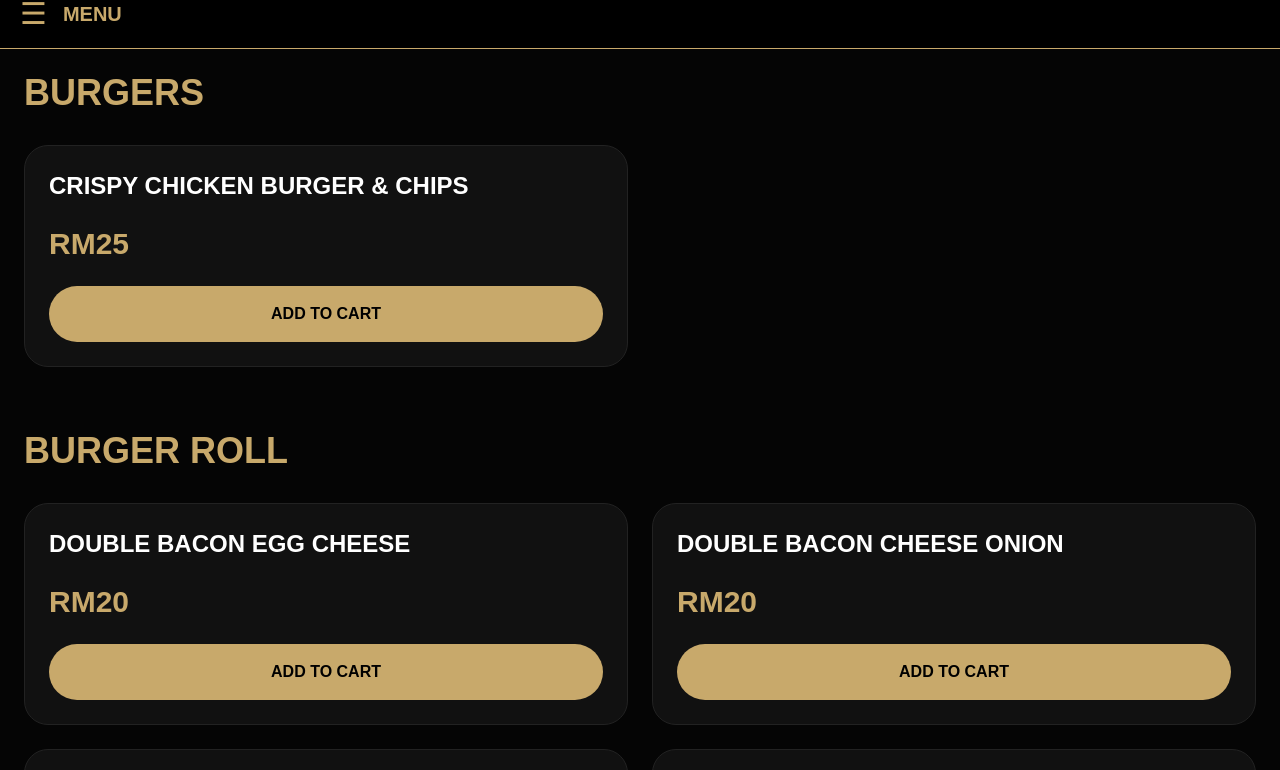
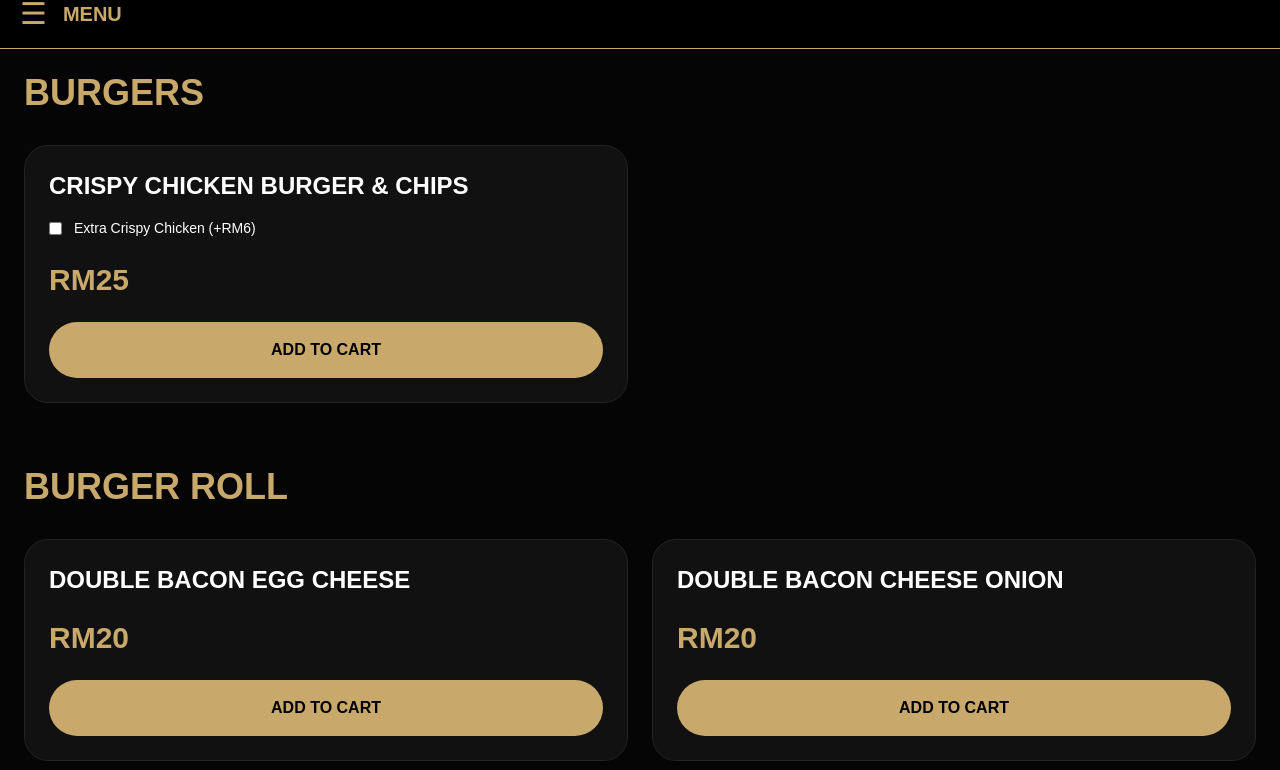
Before and after one commit to diveyaa16/mamasan-scorpion, a Next.js app: page / in a window 1280 px wide. Shown: the part 1014-1784 px from the top of the page. Built offline with nearby package versions, Linux system fonts and the light colour scheme.

Commit message:
added addon options

```diff
--- a/app/page.tsx
+++ b/app/page.tsx
@@ -31,13 +31,9 @@ const menuItems = [
   { id: 5, category: "Signature Rotty (4 PCS)", name: "Chocolate Rotty", price: 12 },
 
   { id: 6, category: "Fried Rice & Noodles", name: "Chicken Rice", price: 12 },
-  { id: 7, category: "Fried Rice & Noodles", name: "Chicken Spicy Rice", price: 12 },
-  { id: 8, category: "Fried Rice & Noodles", name: "Extra Chicken Rice", price: 17 },
   { id: 9, category: "Fried Rice & Noodles", name: "Egg Rice", price: 12 },
 
   { id: 10, category: "Fried Rice & Noodles", name: "Chicken Noodles", price: 12 },
-  { id: 11, category: "Fried Rice & Noodles", name: "Chicken Spicy Noodles", price: 12 },
-  { id: 12, category: "Fried Rice & Noodles", name: "Extra Chicken Noodles", price: 17 },
   { id: 13, category: "Fried Rice & Noodles", name: "Egg Noodles", price: 12 },
 
   { id: 14, category: "Snacks", name: "Fries", price: 10 },
@@ -310,6 +306,60 @@ export default function Home() {
                     {item.name}
                   </h3>
 
+                  {item.category === "Fried Rice & Noodles" && (
+  <div className="mt-4 space-y-3">
+
+    <label className="flex items-center gap-3 text-sm">
+      <input
+        type="checkbox"
+        checked={extraChicken[item.id] || false}
+        onChange={(e) =>
+          setExtraChicken({
+            ...extraChicken,
+            [item.id]: e.target.checked,
+          })
+        }
+      />
+      Extra Chicken (+RM5)
+    </label>
+
+    <label className="flex items-center gap-3 text-sm">
+      <input
+        type="checkbox"
+        checked={spicyOption[item.id] || false}
+        onChange={(e) =>
+          setSpicyOption({
+            ...spicyOption,
+            [item.id]: e.target.checked,
+          })
+        }
+      />
+      Spicy (+RM1)
+    </label>
+
+  </div>
+)}
+
+{item.name.toLowerCase().includes("burger") && (
+  <div className="mt-4">
+
+    <label className="flex items-center gap-3 text-sm">
+      <input
+        type="checkbox"
+        checked={extraBurgerChicken[item.id] || false}
+        onChange={(e) =>
+          setExtraBurgerChicken({
+            ...extraBurgerChicken,
+            [item.id]: e.target.checked,
+          })
+        }
+      />
+      Extra Crispy Chicken (+RM6)
+    </label>
+
+  </div>
+)}
+
                   {/* HOT / ICED */}
                   {item.type && (
 
```
